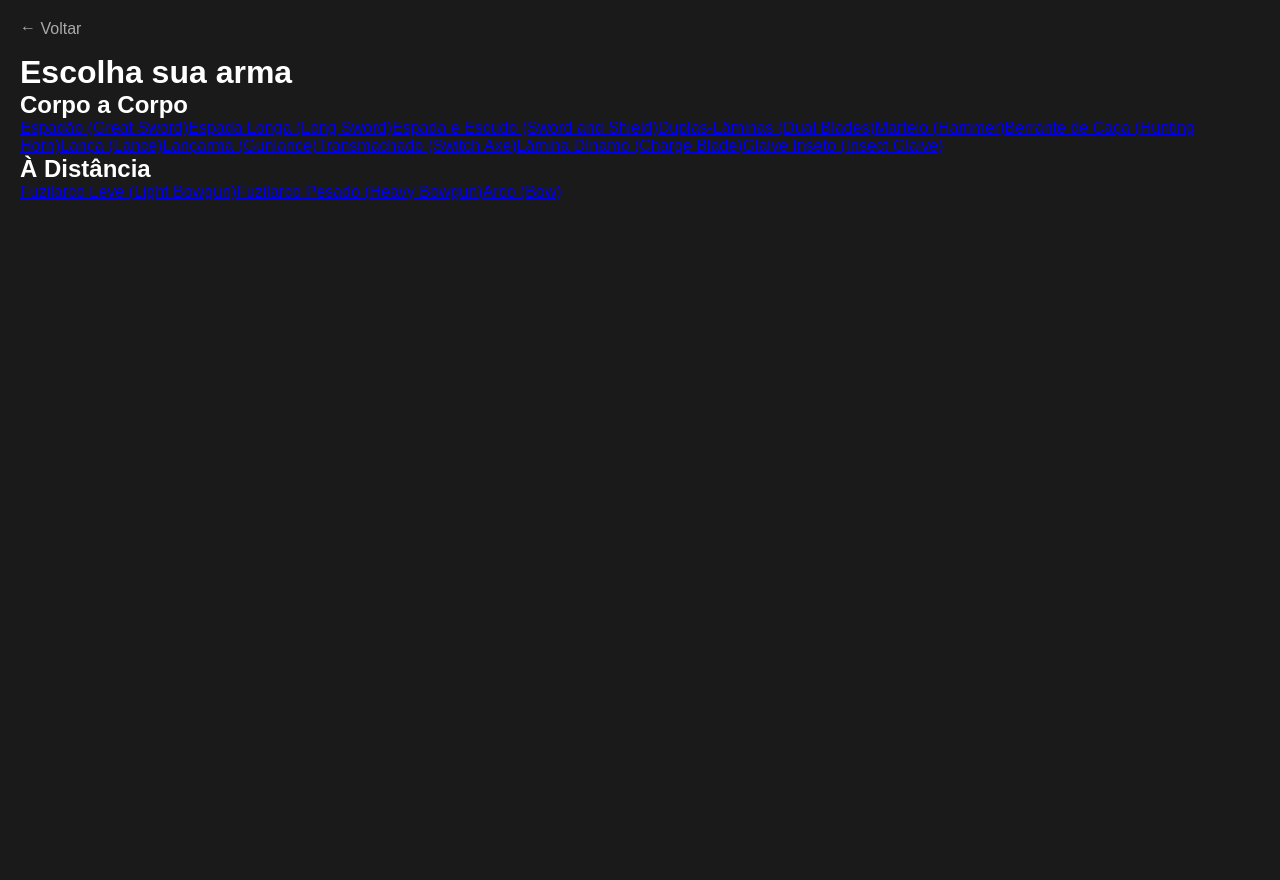
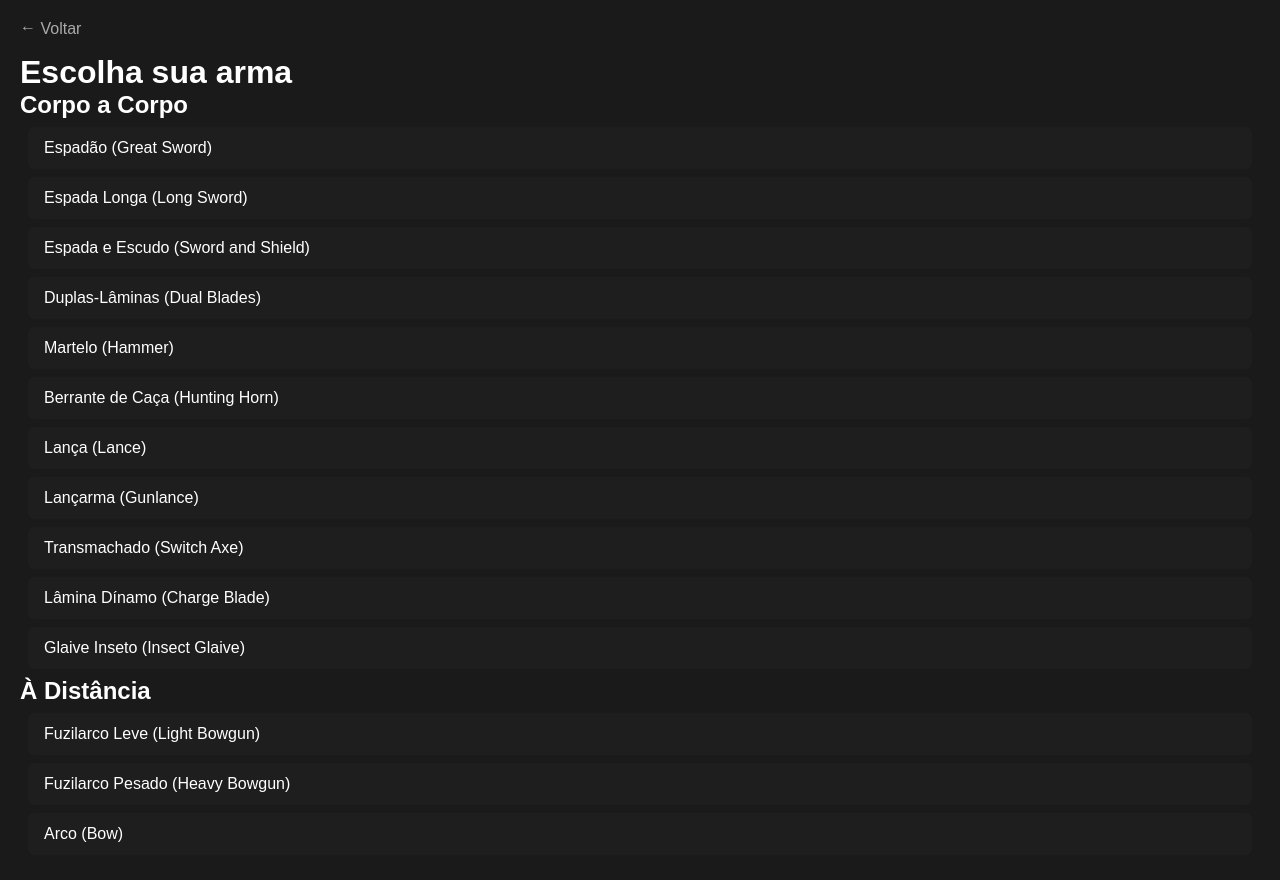
Before and after one commit to MichelFelicianoDev/monster-hunter-builds, a plain HTML site: page armas.html in a window 1280 px wide. Before the commit the page ends 800 px from the top, so only its background shows below. Drawn offline with Linux system fonts and the light colour scheme.

Commit message:
style: adiciona estilo para cards no hall de armas

```diff
--- a/css/style.css
+++ b/css/style.css
@@ -97,3 +97,21 @@ body {
     position: relative;
     top: -3px;
 }
+
+/* Hall de Armas*/
+.card-arma {
+    display: block;
+    background-color: #1e1e1e;
+    color: #fff;
+    text-decoration: none;
+    padding: 12px 16px;
+    margin: 8px;
+    border-radius: 6px;
+    border-left: 4px silid #888;
+    transition: all 0.2s ease;
+}
+
+.card-arma:hover {
+    background-color: #2a2a2a;
+    transform: translateX(-5px);
+}
```
